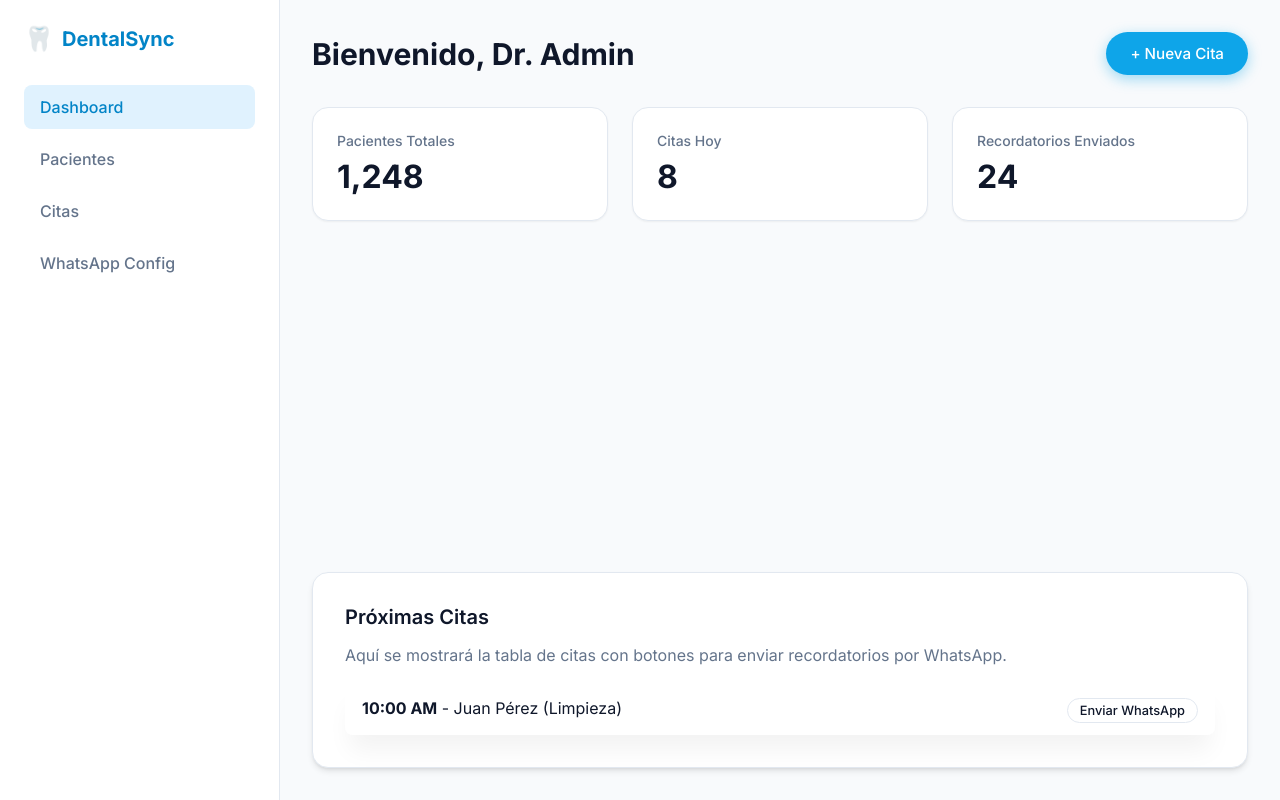
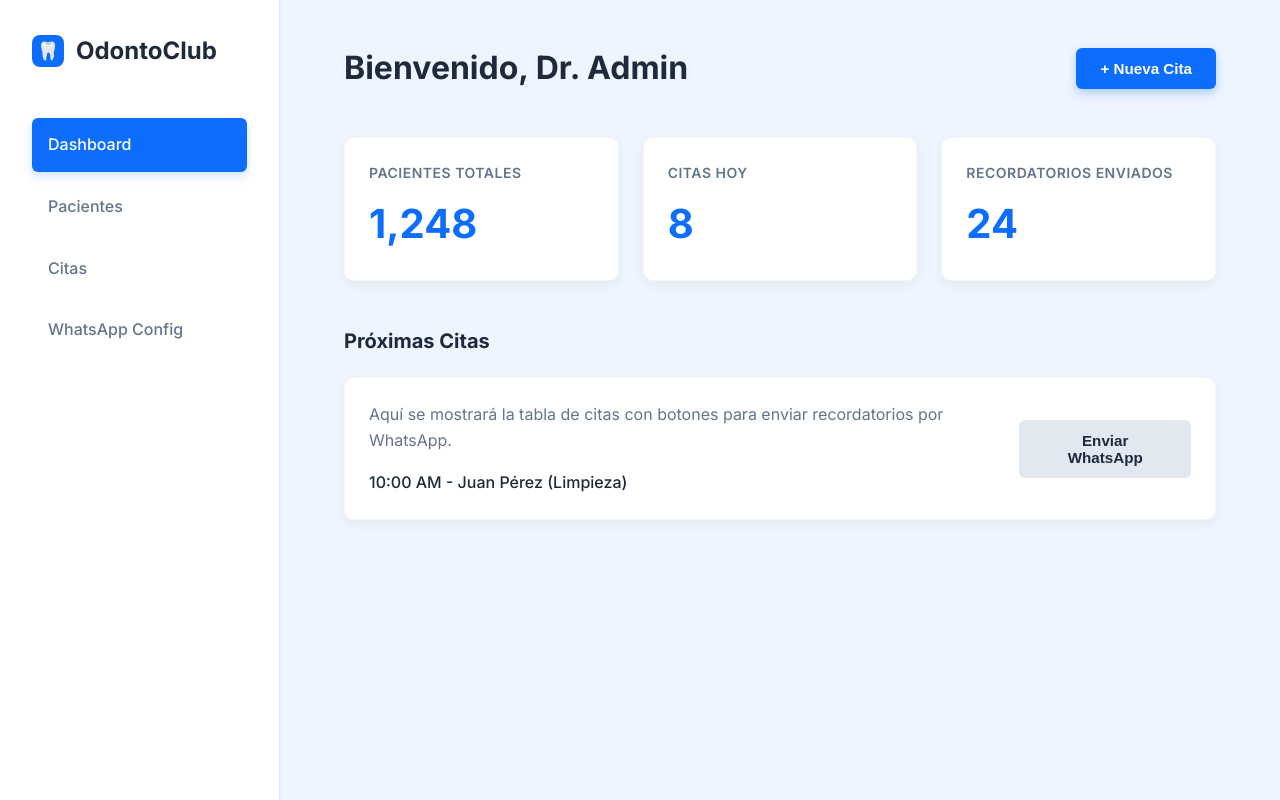
Before and after one commit to Danieleduardo2/Odonto-club, a Next.js app: page / in a window 1280 px wide. Built offline with nearby package versions, Linux system fonts and the light colour scheme.

Commit message:
style: Apply clean medical light theme (E-sheba style)

```diff
--- a/src/app/globals.css
+++ b/src/app/globals.css
@@ -1,59 +1,26 @@
 @import url('https://fonts.googleapis.com/css2?family=Inter:wght@300;400;500;600;700&display=swap');
 
 :root {
-  /* Premium Color Palette for Dental Clinic */
-  --primary-50: #e0f2fe;
-  --primary-100: #bae6fd;
-  --primary-300: #7dd3fc;
-  --primary-500: #0ea5e9;
-  --primary-600: #0284c7;
-  --primary-900: #0c4a6e;
+  /* Medical Light Theme based on E-sheba */
+  --primary: #0d6efd; /* E-sheba vivid blue */
+  --primary-hover: #0b5ed7;
 
-  --secondary-500: #14b8a6; /* Teal */
+  --bg-page: #eff5ff; /* Soft pastel blue background */
+  --bg-card: #ffffff; /* White cards */
+  --bg-sidebar: #ffffff;
 
-  --background: #f8fafc;
-  --surface: #ffffff;
-  --surface-hover: #f1f5f9;
-
-  --text-main: #0f172a;
-  --text-muted: #64748b;
-
-  --danger: #ef4444;
-  --success: #22c55e;
-  --warning: #f59e0b;
+  --text-main: #1e293b; /* Dark slate for headings/text */
+  --text-muted: #64748b; /* Soft gray for secondary text */
 
   --border: #e2e8f0;
 
-  /* Shadows */
-  --shadow-sm: 0 1px 2px 0 rgb(0 0 0 / 0.05);
-  --shadow-md: 0 4px 6px -1px rgb(0 0 0 / 0.1), 0 2px 4px -2px rgb(0 0 0 / 0.1);
-  --shadow-lg: 0 10px 15px -3px rgb(0 0 0 / 0.1), 0 4px 6px -4px rgb(0 0 0 / 0.1);
-  --shadow-premium: 0 20px 25px -5px rgb(0 0 0 / 0.05), 0 8px 10px -6px rgb(0 0 0 / 0.01);
+  --radius-sm: 6px;
+  --radius-md: 10px;
+  --radius-lg: 16px;
 
-  /* Radii */
-  --radius-md: 8px;
-  --radius-lg: 16px;
-  --radius-full: 9999px;
-
-  /* Transitions */
-  --transition-fast: 150ms cubic-bezier(0.4, 0, 0.2, 1);
-  --transition-normal: 300ms cubic-bezier(0.4, 0, 0.2, 1);
-}
-
-/* Dark Mode Support */
-@media (prefers-color-scheme: dark) {
-  :root {
-    --background: #0f172a;
-    --surface: #1e293b;
-    --surface-hover: #334155;
-
-    --text-main: #f8fafc;
-    --text-muted: #94a3b8;
-
-    --border: #334155;
-
-    --shadow-premium: 0 20px 25px -5px rgb(0 0 0 / 0.3), 0 8px 10px -6px rgb(0 0 0 / 0.1);
-  }
+  --shadow-sm: 0 1px 3px rgba(0,0,0,0.05);
+  --shadow-md: 0 4px 12px rgba(0,0,0,0.05);
+  --shadow-lg: 0 10px 25px rgba(13, 110, 253, 0.08);
 }
 
 * {
@@ -62,100 +29,81 @@
   margin: 0;
 }
 
-html, body {
-  max-width: 100vw;
-  overflow-x: hidden;
-  height: 100%;
-}
-
 body {
-  background-color: var(--background);
+  font-family: 'Inter', sans-serif;
+  background-color: var(--bg-page);
   color: var(--text-main);
-  font-family: 'Inter', sans-serif;
-  -webkit-font-smoothing: antialiased;
-  -moz-osx-font-smoothing: grayscale;
-  display: flex;
-  flex-direction: column;
+  line-height: 1.6;
 }
 
 a {
-  color: inherit;
+  color: var(--primary);
   text-decoration: none;
 }
 
-button {
-  cursor: pointer;
-  border: none;
-  background: none;
-  font-family: inherit;
+/* Typography */
+h1, h2, h3, h4, h5, h6 {
+  color: var(--text-main);
+  font-weight: 700;
+  line-height: 1.2;
 }
 
-/* Utility Classes */
-.glass-panel {
-  background: rgba(255, 255, 255, 0.7);
-  backdrop-filter: blur(12px);
-  -webkit-backdrop-filter: blur(12px);
-  border: 1px solid rgba(255, 255, 255, 0.3);
-  box-shadow: var(--shadow-premium);
+/* Cards */
+.card {
+  background-color: var(--bg-card);
+  border-radius: var(--radius-md);
+  box-shadow: var(--shadow-md);
+  border: 1px solid rgba(0,0,0,0.04);
 }
 
-@media (prefers-color-scheme: dark) {
-  .glass-panel {
-    background: rgba(30, 41, 59, 0.7);
-    border: 1px solid rgba(255, 255, 255, 0.05);
-  }
-}
-
-.fade-in {
-  animation: fadeIn var(--transition-normal) forwards;
-}
-
-.slide-up {
-  animation: slideUp var(--transition-normal) forwards;
-}
-
-@keyframes fadeIn {
-  from { opacity: 0; }
-  to { opacity: 1; }
-}
-
-@keyframes slideUp {
-  from { opacity: 0; transform: translateY(20px); }
-  to { opacity: 1; transform: translateY(0); }
-}
-
-/* Base UI Elements */
+/* Buttons */
 .btn {
   display: inline-flex;
   align-items: center;
   justify-content: center;
   padding: 0.75rem 1.5rem;
-  border-radius: var(--radius-full);
-  font-weight: 500;
+  border-radius: var(--radius-sm);
+  font-weight: 600;
+  cursor: pointer;
+  transition: all 0.2s ease;
+  border: none;
   font-size: 0.95rem;
-  transition: all var(--transition-fast);
-  gap: 0.5rem;
 }
 
 .btn-primary {
-  background-color: var(--primary-500);
+  background-color: var(--primary);
   color: white;
-  box-shadow: 0 4px 14px 0 rgba(14, 165, 233, 0.39);
+  box-shadow: 0 4px 10px rgba(13, 110, 253, 0.3);
 }
 
 .btn-primary:hover {
-  background-color: var(--primary-600);
-  transform: translateY(-1px);
-  box-shadow: 0 6px 20px rgba(14, 165, 233, 0.4);
+  background-color: var(--primary-hover);
+  transform: translateY(-2px);
+  box-shadow: 0 6px 15px rgba(13, 110, 253, 0.4);
 }
 
-.btn-secondary {
-  background-color: var(--surface);
+/* Forms */
+input, select, textarea {
+  font-family: inherit;
   color: var(--text-main);
-  border: 1px solid var(--border);
+  background-color: #f8fafc;
+}
+input::placeholder, textarea::placeholder {
+  color: #94a3b8;
+}
+input:focus, select:focus, textarea:focus {
+  outline: none;
+  border-color: var(--primary) !important;
+  box-shadow: 0 0 0 3px rgba(13, 110, 253, 0.15);
+  background-color: #ffffff;
 }
 
-.btn-secondary:hover {
-  background-color: var(--surface-hover);
-  border-color: var(--text-muted);
+/* Animations */
+.fade-in {
+  animation: fadeIn 0.5s ease forwards;
 }
+
+@keyframes fadeIn {
+  from { opacity: 0; transform: translateY(10px); }
+  to { opacity: 1; transform: translateY(0); }
+}
--- a/src/app/page.module.css
+++ b/src/app/page.module.css
@@ -1,26 +1,39 @@
 .dashboardContainer {
   display: flex;
   min-height: 100vh;
-  background-color: var(--background);
 }
 
 .sidebar {
   width: 280px;
-  background-color: var(--surface);
+  background-color: var(--bg-sidebar);
   border-right: 1px solid var(--border);
+  padding: 2rem;
   display: flex;
   flex-direction: column;
-  padding: 1.5rem;
+  box-shadow: var(--shadow-sm);
+  z-index: 10;
 }
 
 .logo {
-  font-size: 1.25rem;
+  font-size: 1.5rem;
   font-weight: 700;
-  color: var(--primary-600);
-  margin-bottom: 2rem;
+  color: var(--text-main);
+  margin-bottom: 3rem;
   display: flex;
   align-items: center;
-  gap: 0.5rem;
+  gap: 0.75rem;
+}
+
+.logo span {
+  background: var(--primary);
+  color: white;
+  width: 32px;
+  height: 32px;
+  display: flex;
+  align-items: center;
+  justify-content: center;
+  border-radius: 8px;
+  font-size: 1.1rem !important;
 }
 
 .nav {
@@ -30,91 +43,70 @@
 }
 
 .navItem {
-  padding: 0.75rem 1rem;
-  border-radius: var(--radius-md);
+  padding: 0.875rem 1rem;
+  border-radius: var(--radius-sm);
   color: var(--text-muted);
   font-weight: 500;
-  transition: all var(--transition-fast);
+  transition: all 0.2s ease;
 }
 
-.navItem:hover, .navItemActive {
-  background-color: var(--primary-50);
-  color: var(--primary-600);
+.navItem:hover {
+  background-color: var(--bg-page);
+  color: var(--primary);
 }
 
-@media (prefers-color-scheme: dark) {
-  .navItem:hover, .navItemActive {
-    background-color: rgba(14, 165, 233, 0.1);
-  }
+.navItemActive {
+  background-color: var(--primary);
+  color: white !important;
+  box-shadow: 0 4px 10px rgba(13, 110, 253, 0.2);
 }
 
 .mainContent {
   flex: 1;
-  padding: 2rem;
-  display: flex;
-  flex-direction: column;
+  padding: 3rem 4rem;
+  overflow-y: auto;
 }
 
 .header {
   display: flex;
   justify-content: space-between;
   align-items: center;
-  margin-bottom: 2rem;
+  margin-bottom: 3rem;
 }
 
 .title {
-  font-size: 1.875rem;
-  font-weight: 700;
+  font-size: 2rem;
   color: var(--text-main);
 }
 
 .statsGrid {
   display: grid;
-  grid-template-columns: repeat(auto-fit, minmax(240px, 1fr));
+  grid-template-columns: repeat(auto-fit, minmax(250px, 1fr));
   gap: 1.5rem;
-  margin-bottom: 2rem;
+  margin-bottom: 3rem;
 }
 
 .statCard {
-  background-color: var(--surface);
   padding: 1.5rem;
-  border-radius: var(--radius-lg);
-  border: 1px solid var(--border);
-  box-shadow: var(--shadow-sm);
-  display: flex;
-  flex-direction: column;
-  gap: 0.5rem;
-  transition: transform var(--transition-fast);
-}
-
-.statCard:hover {
-  transform: translateY(-2px);
-  box-shadow: var(--shadow-md);
 }
 
 .statLabel {
   font-size: 0.875rem;
   color: var(--text-muted);
-  font-weight: 500;
+  margin-bottom: 0.5rem;
+  text-transform: uppercase;
+  letter-spacing: 0.5px;
+  font-weight: 600;
 }
 
 .statValue {
-  font-size: 2rem;
+  font-size: 2.5rem;
   font-weight: 700;
-  color: var(--text-main);
+  color: var(--primary);
 }
 
 .actionSection {
-  background-color: var(--surface);
-  border-radius: var(--radius-lg);
-  padding: 2rem;
-  border: 1px solid var(--border);
-  box-shadow: var(--shadow-md);
-  margin-top: auto;
+  display: flex;
+  flex-direction: column;
+  gap: 1.5rem;
 }
-
-.actionTitle {
-  font-size: 1.25rem;
-  font-weight: 600;
-  margin-bottom: 1rem;
-}
--- a/src/app/page.tsx
+++ b/src/app/page.tsx
@@ -7,8 +7,8 @@ export default function Home() {
       {/* Sidebar */}
       <aside className={styles.sidebar}>
         <div className={styles.logo}>
-          <span style={{ fontSize: '1.5rem' }}>🦷</span>
-          DentalSync
+          <span>🦷</span>
+          OdontoClub
         </div>
 
         <nav className={styles.nav}>
@@ -31,29 +31,30 @@ export default function Home() {
         </header>
 
         {/* Stats */}
-        <div className={`${styles.statsGrid} slide-up`}>
-          <div className={styles.statCard}>
-            <span className={styles.statLabel}>Pacientes Totales</span>
-            <span className={styles.statValue}>1,248</span>
+        <div className={styles.statsGrid}>
+          <div className={`${styles.statCard} card fade-in`} style={{ animationDelay: '100ms' }}>
+            <div className={styles.statLabel}>Pacientes Totales</div>
+            <div className={styles.statValue}>1,248</div>
           </div>
-          <div className={styles.statCard}>
-            <span className={styles.statLabel}>Citas Hoy</span>
-            <span className={styles.statValue}>8</span>
+          <div className={`${styles.statCard} card fade-in`} style={{ animationDelay: '200ms' }}>
+            <div className={styles.statLabel}>Citas Hoy</div>
+            <div className={styles.statValue}>8</div>
           </div>
-          <div className={styles.statCard}>
-            <span className={styles.statLabel}>Recordatorios Enviados</span>
-            <span className={styles.statValue}>24</span>
+          <div className={`${styles.statCard} card fade-in`} style={{ animationDelay: '300ms' }}>
+            <div className={styles.statLabel}>Recordatorios Enviados</div>
+            <div className={styles.statValue}>24</div>
           </div>
         </div>
 
-        {/* Quick Action Area */}
-        <div className={`${styles.actionSection} fade-in`} style={{ animationDelay: '200ms' }}>
-          <h2 className={styles.actionTitle}>Próximas Citas</h2>
-          <p style={{ color: 'var(--text-muted)', marginBottom: '1rem' }}>
-            Aquí se mostrará la tabla de citas con botones para enviar recordatorios por WhatsApp.
-          </p>
-          <div className="glass-panel" style={{ padding: '1rem', borderRadius: 'var(--radius-md)' }}>
-            <p><strong>10:00 AM</strong> - Juan Pérez (Limpieza) <button className="btn btn-secondary" style={{ float: 'right', padding: '0.25rem 0.75rem', fontSize: '0.8rem' }}>Enviar WhatsApp</button></p>
+        {/* Citas del dia */}
+        <div className={`${styles.actionSection} fade-in`} style={{ animationDelay: '400ms' }}>
+          <h2 style={{ fontSize: '1.25rem', color: 'var(--text-main)' }}>Próximas Citas</h2>
+          <div className="card" style={{ padding: '1.5rem', display: 'flex', justifyContent: 'space-between', alignItems: 'center' }}>
+            <div>
+              <p style={{ color: 'var(--text-muted)' }}>Aquí se mostrará la tabla de citas con botones para enviar recordatorios por WhatsApp.</p>
+              <p style={{ marginTop: '1rem', fontWeight: 500, color: 'var(--text-main)' }}>10:00 AM - Juan Pérez (Limpieza)</p>
+            </div>
+            <button className="btn" style={{ backgroundColor: '#e2e8f0', color: 'var(--text-main)' }}>Enviar WhatsApp</button>
           </div>
         </div>
       </main>
```
Also changed, not shown: src/app/citas/page.tsx (+5 -5 lines), src/app/pacientes/page.tsx (+5 -5 lines).
